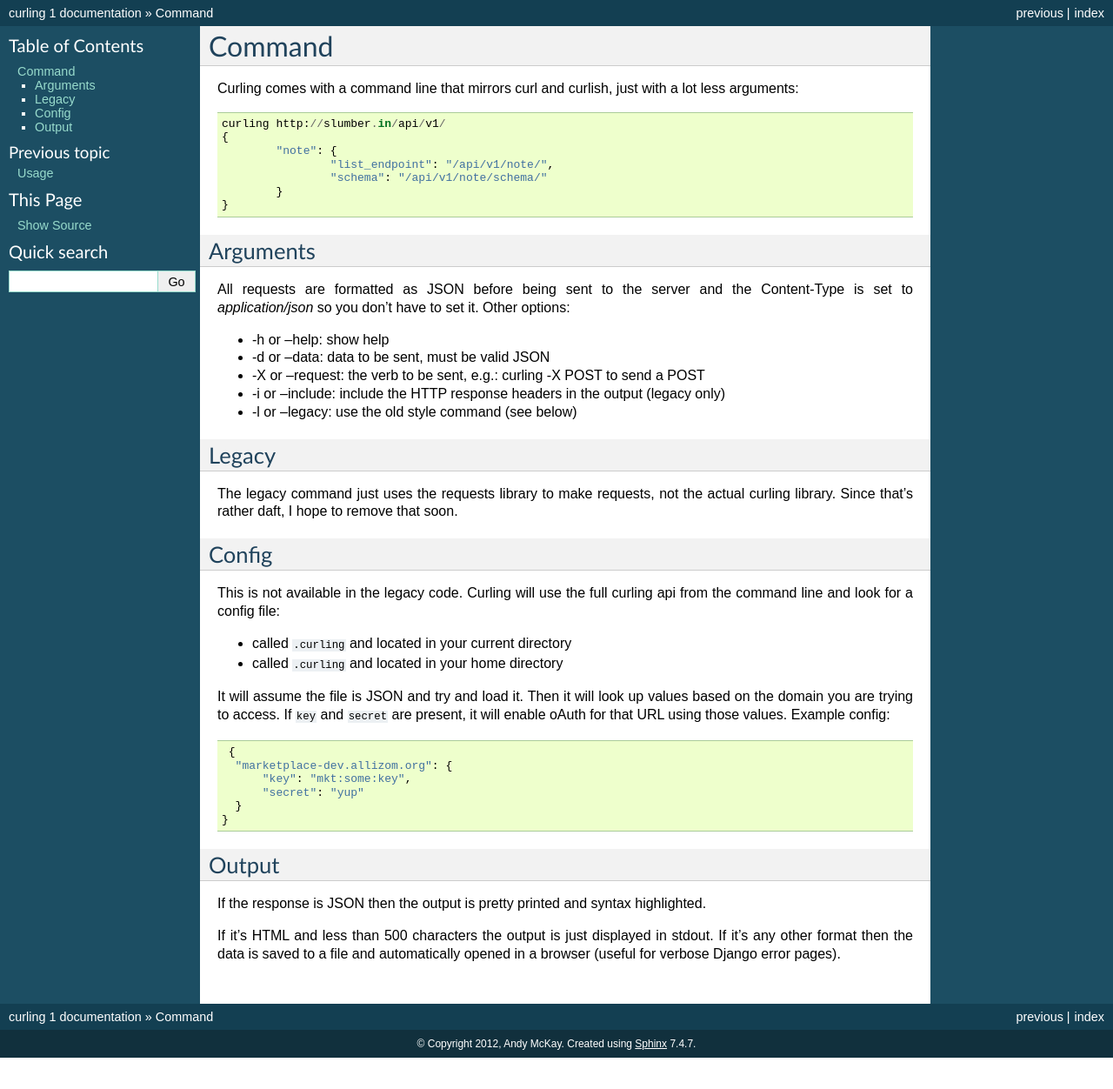
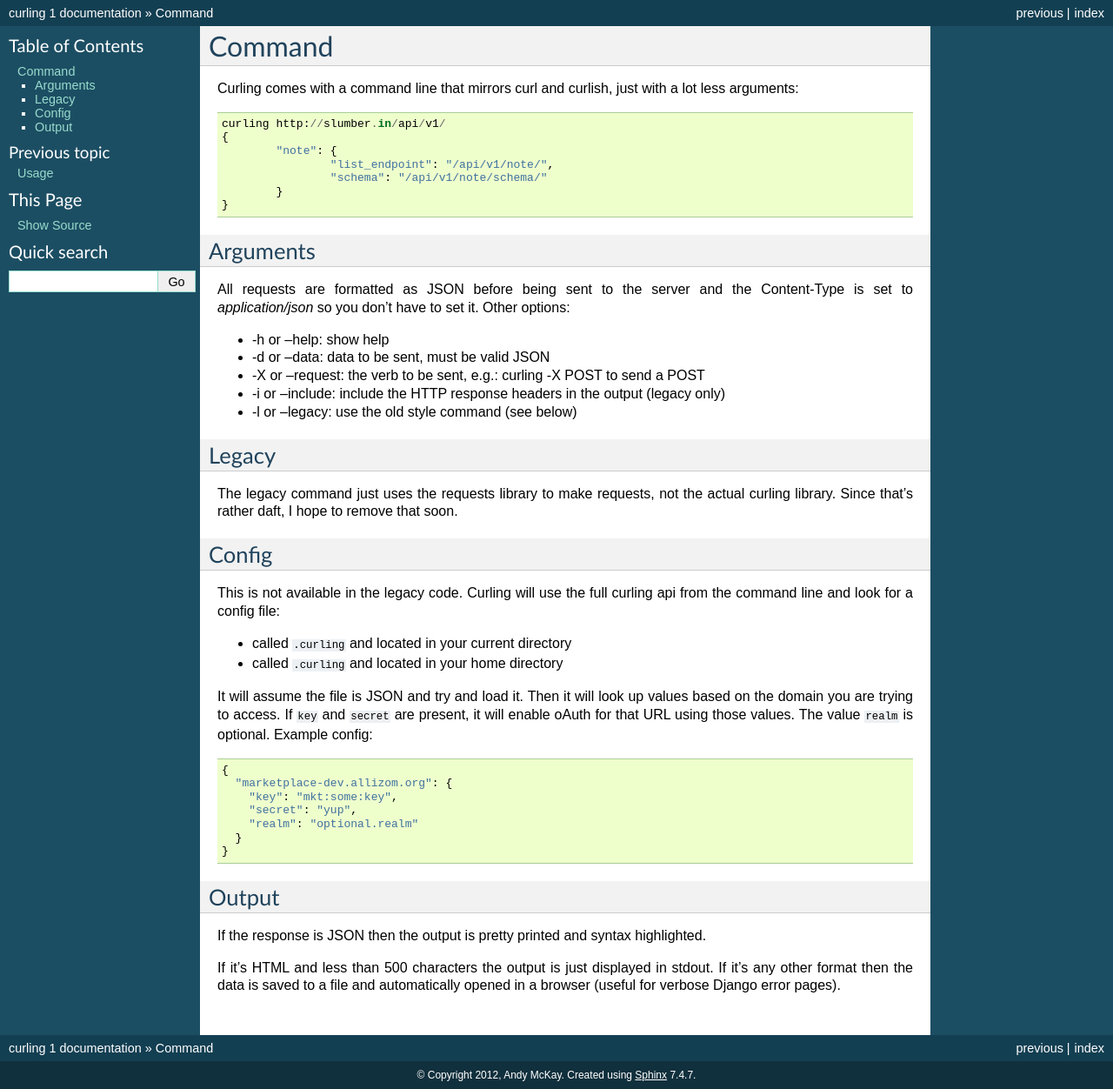
Before and after one commit to andymckay/curling, a Sphinx documentation site: the page built from docs/source/topics/command.rst, in a window 1280 px wide. Shown: the whole page at 87% size. Built offline with Sphinx 7.4.7, drawn with Linux system fonts in a browser that asks for light colours; before the commit the page ends 1216 px from its top, so only the background shows below that.

Commit message:
add in docs about optional realm

```diff
--- a/docs/source/topics/command.rst
+++ b/docs/source/topics/command.rst
@@ -45,15 +45,17 @@ from the command line and look for a config file:
 
 It will assume the file is JSON and try and load it. Then it will look up
 values based on the domain you are trying to access. If ``key`` and ``secret``
-are present, it will enable oAuth for that URL using those values. Example
+are present, it will enable oAuth for that URL using those values. The value
+``realm`` is optional. Example
 config::
 
    {
-    "marketplace-dev.allizom.org": {
-        "key": "mkt:some:key",
-        "secret": "yup"
-    }
-  }
+     "marketplace-dev.allizom.org": {
+       "key": "mkt:some:key",
+       "secret": "yup",
+       "realm": "optional.realm"
+     }
+   }
 
 Output
 ======
--- a/docs/source/topics/usage.rst
+++ b/docs/source/topics/usage.rst
@@ -69,7 +69,7 @@ so might not implement the complete OAuth spec..
 For example::
 
     api = API('http://localhost:8001', format='jwt')
-    api.activate_oauth('key', 'secret')
+    api.activate_oauth('key', 'secret', realm='optional.realm')
 
 Headers
 =======
```
